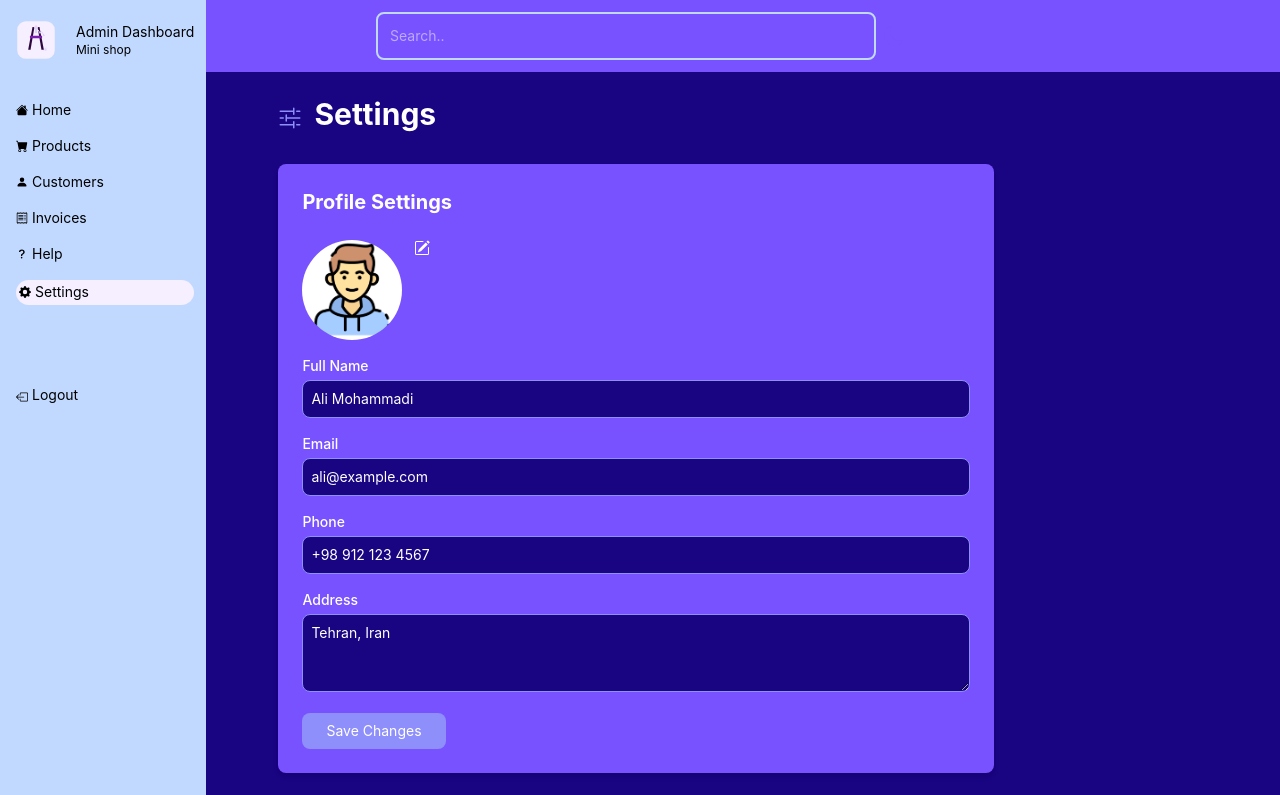
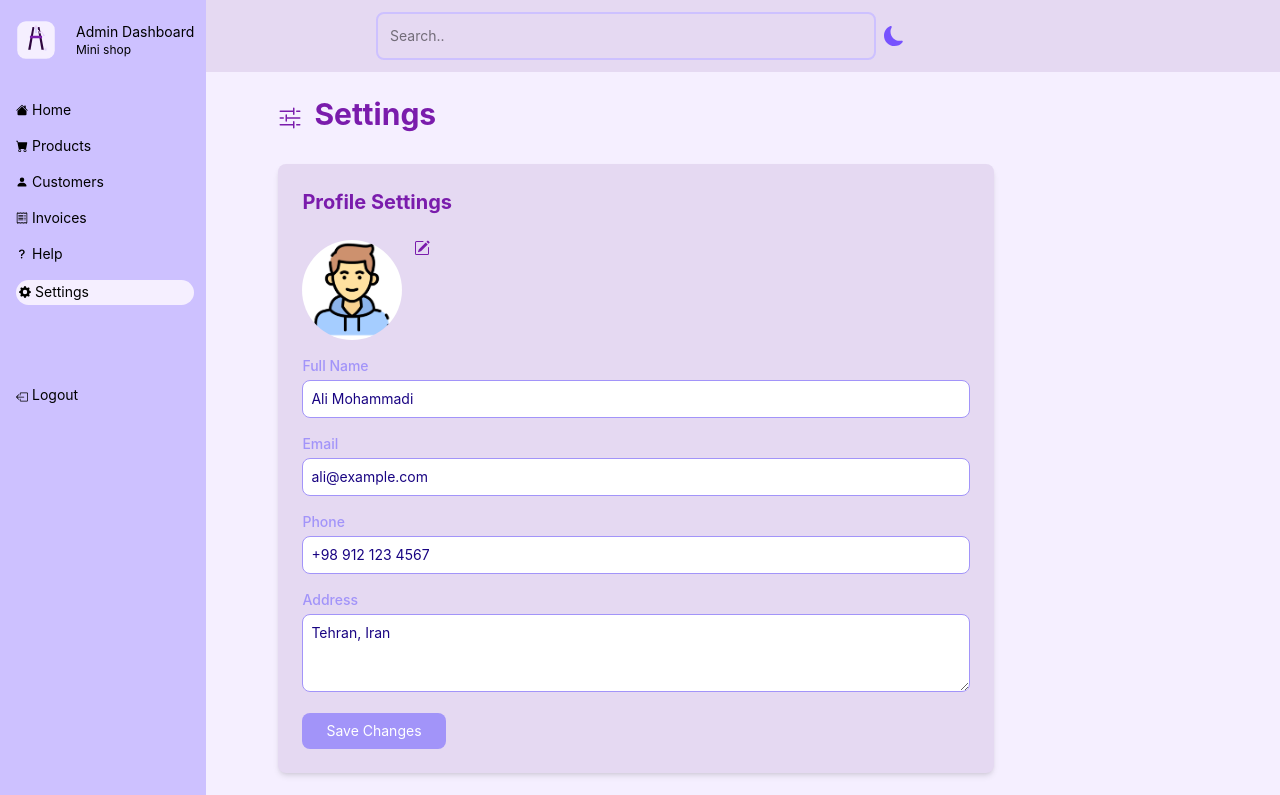
Before and after one commit to YasamanKarbalaiiH/Admin-Dashboard, a React (Vite) app: page /settings in a window 1280 px wide. Shown: the top 795 px of the page. Built offline with nearby package versions, Linux system fonts and the light colour scheme.

Commit message:
Typescript

```diff
--- a/src/components/ThemeToggle.tsx
+++ b/src/components/ThemeToggle.tsx
@@ -1,12 +1,10 @@
-import { useEffect, useState } from "react";
+import { useState } from "react";
 
 export default function ThemeToggle() {
-  let [dark, setDark] = useState(() => {
-    return localStorage.getItem("theme") === "dark";
-  });
-  useEffect(() => {
-    let html = document.querySelector("html");
-    let body = document.querySelector("body");
+  let [dark, setDark] = useState(false);
+  let html = document.querySelector("html");
+  let body = document.querySelector("body");
+  function darkMode() {
     if (!html || !body) return;
     if (dark) {
       html.classList.remove("dark");
@@ -21,8 +19,9 @@
       body.classList.remove("bg-light-bg");
       localStorage.setItem("theme", "dark");
     }
-  }, [dark]);
+  }
   function changeMode() {
+    darkMode();
     setDark(!dark);
   }
   return (
```
